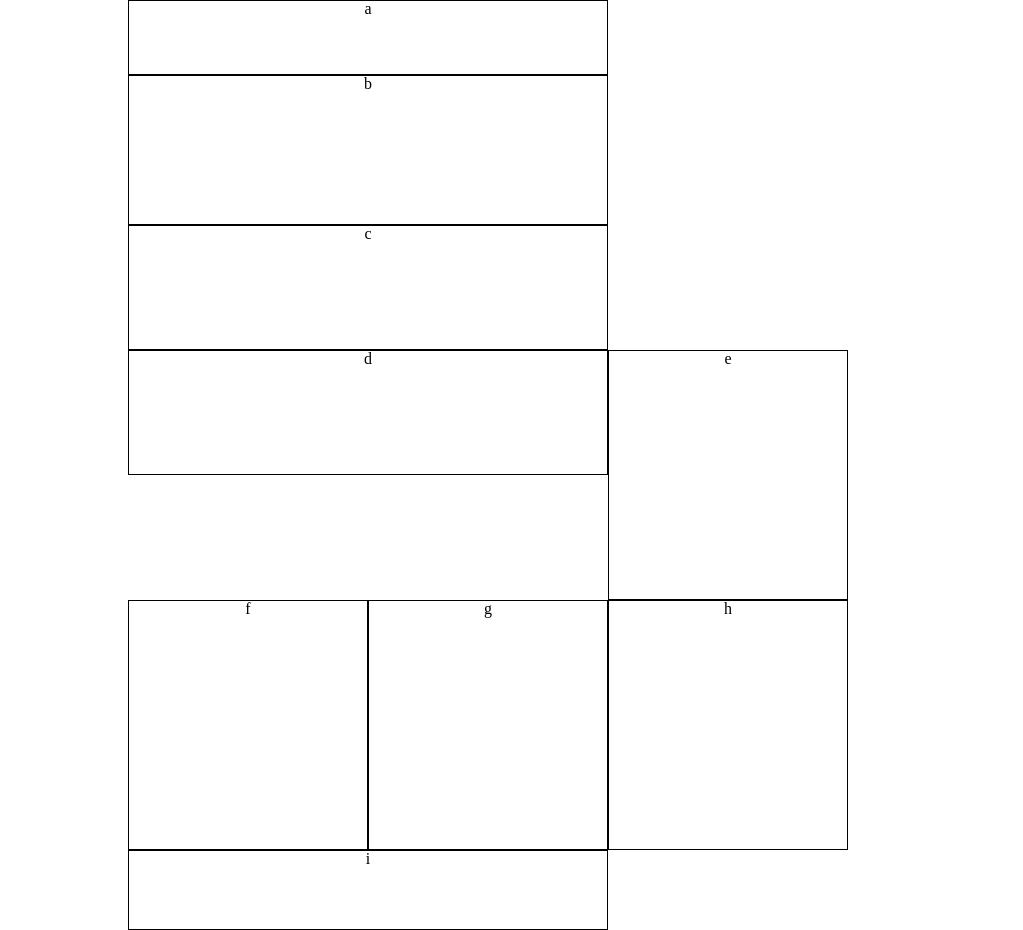
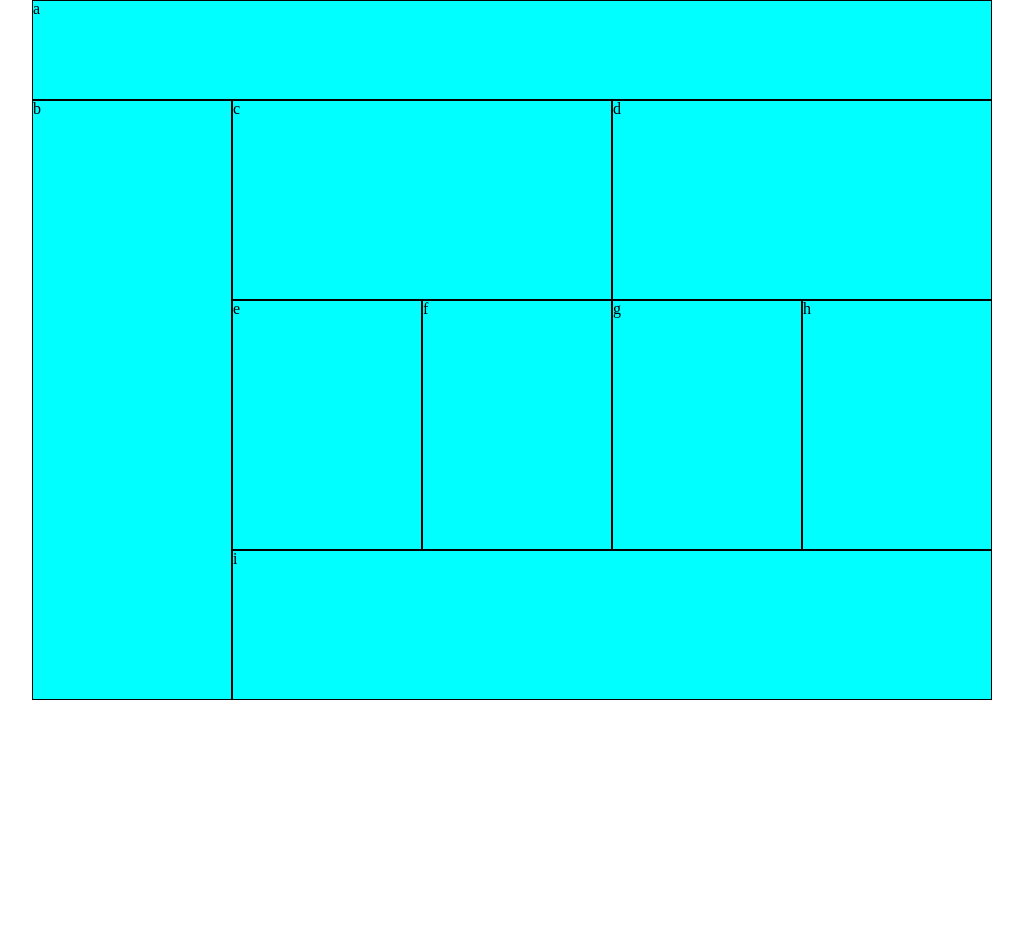
Before and after one commit to SharinaS/lab-01, a plain HTML site: page index.html in a window 1280 px wide. Shown: the whole page, without its empty margins (128-1151 px from the left). After the commit the page ends 800 px from the top, so only its background shows below. Drawn offline with Linux system fonts and the light colour scheme.

Commit message:
completed desktop and tablet media query code, and added background color to the divs which changes based on size specifications

```diff
--- a/css/base.css
+++ b/css/base.css
@@ -0,0 +1,10 @@
+body {
+    width: 480px;
+    margin: auto;
+  }
+
+@media(min-width: 768px){
+    body{
+        width: 960px;
+    }
+}
--- a/css/layout.css
+++ b/css/layout.css
@@ -1,22 +1,9 @@
-body {
-    width: 480px;
-    margin: auto;
-  }
-
 * {
     box-sizing: border-box;
   }
 
 div {
     float: left;
-    border: 1px solid black;
-    text-align: center;
-
-}
-
-#a {
-    width: 480px;
-    height: 75px;
 }
 
 #a {
@@ -64,11 +51,53 @@ div {
     height: 80px;
 }
 
+@media(min-width: 768px){
+    div {
+        width: 960px;
+    }
 
+    #a {
+        width: 960px;
+        height: 100px;
+    }
 
-@media(min-width: 768px){
-    body {
-        width: 768px;
-        margin: auto;
+    #b {
+        width: 200px;
+        height: 600px;
+    }
+
+    #c {
+        width: 380px;
+        height: 200px;
+    }
+
+    #d {
+        width: 380px;
+        height: 200px;
+    }
+
+    #e {
+        width: 190px;
+        height: 250px;
+    }
+
+    #f {
+        width: 190px;
+        height: 250px;
+    }
+
+    #g {
+        width: 190px;
+        height: 250px;
+    }
+
+    #h {
+        width: 190px;
+        height: 250px;
+    }
+
+    #i {
+        width: 760px;
+        height: 150px;
     }
 }
--- a/css/modules.css
+++ b/css/modules.css
@@ -0,0 +1,22 @@
+:root {
+    --mobile-color: pink;
+    --desktop-color: aqua;
+    --tablet-color: red;
+}
+
+div {
+    background-color: var(--mobile-color);
+    border: 1px solid black;
+}
+
+@media(min-width: 600px){
+    div {
+        background-color: var(--tablet-color);
+    }
+}
+
+@media(min-width: 768px){
+    div {
+        background-color: var(--desktop-color);
+    }
+}
```
